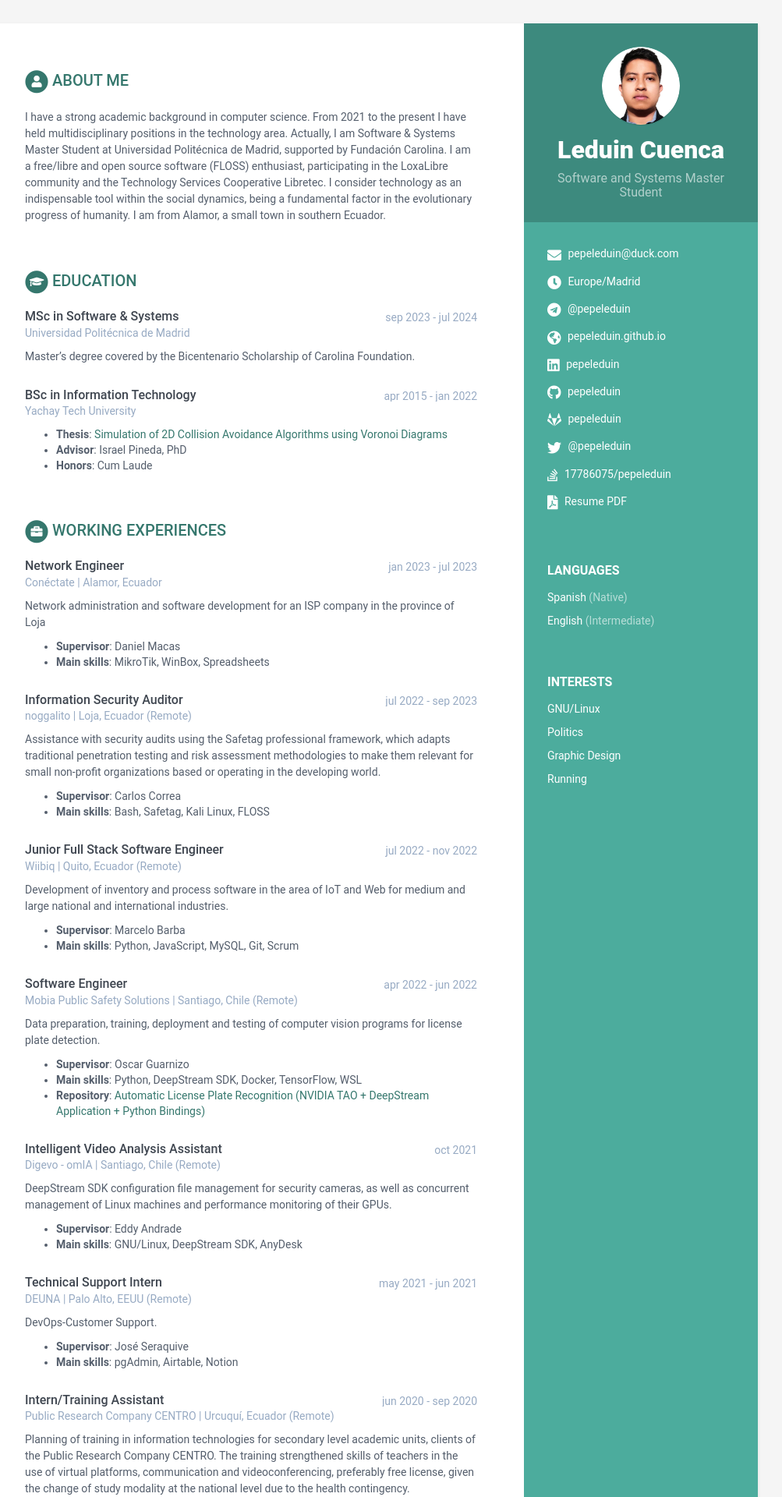
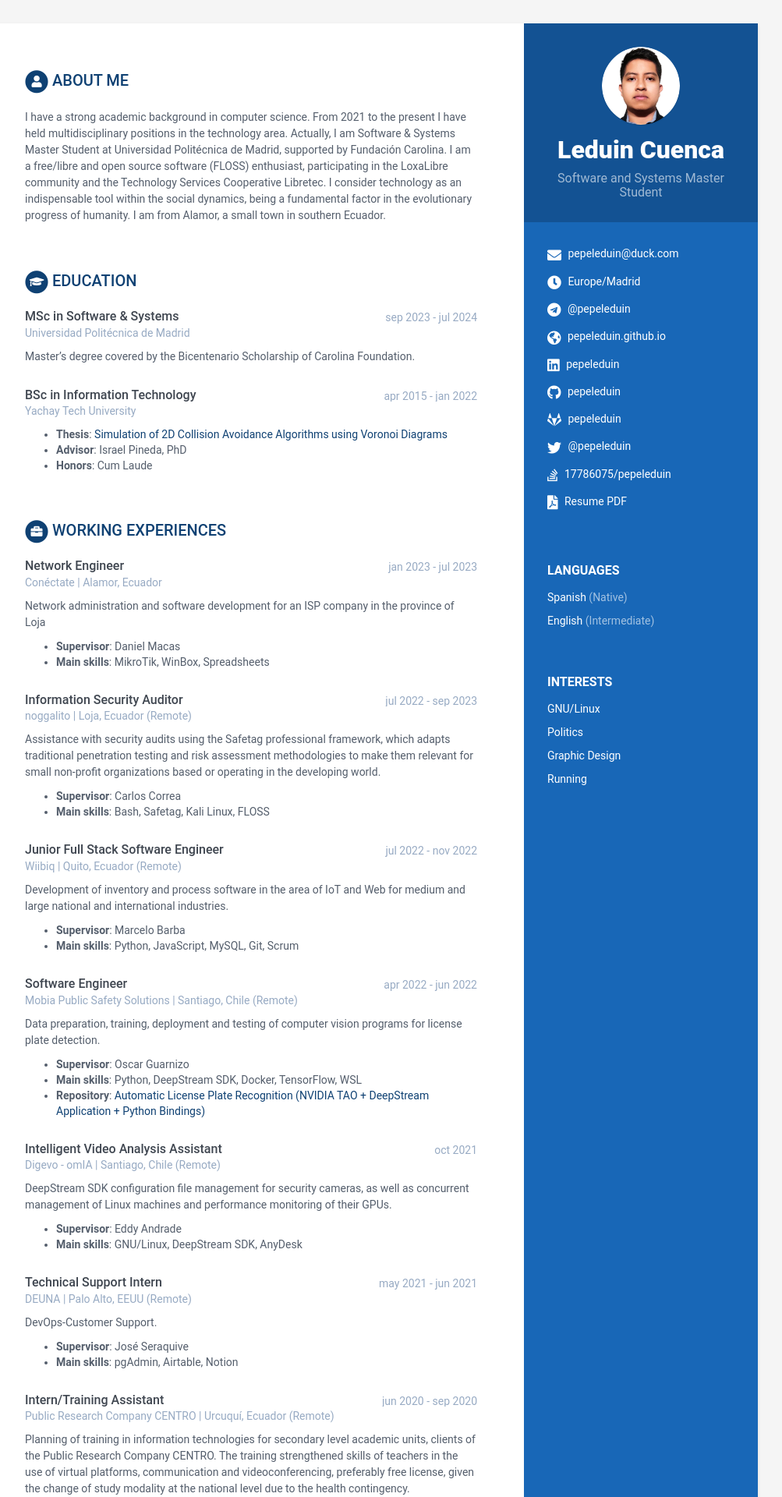
Before and after one commit to pepeleduin/pepeleduin.github.io, a Jekyll site: the page built from index.html, in a window 1280 px wide. Shown: the top 1920 px of the page at 78% size, without its empty margins (168-1171 px from the left). Built offline with Jekyll 4.4.1, drawn with Linux system fonts in a browser that asks for light colours.

Commit message:
Change color to UPM blue and red

```diff
--- a/_config.yml
+++ b/_config.yml
@@ -10,7 +10,7 @@ url: "https://pepeleduin.github.io"
 
 description: A beautiful Jekyll theme for resume
 # Style will be applied only after restarting the build or serve. Just choose one of the options.
-theme_skin: turquoise # blue turquoise green berry orange ceramic
+theme_skin: blue # blue turquoise green berry orange ceramic
 chrome_mobile_color: #use hex colors (ex:#1976d2) or leave empty if you don't want a color for chrome mobile searchbar
 
 # Tracker
--- a/_sass/skins/_blue.scss
+++ b/_sass/skins/_blue.scss
@@ -1,10 +1,10 @@
 /* Blue variables */
-$theme-color: #42A8C0;
-$text-color: #3F4650;
-$text-color-secondary: #545E6C;
-$text-grey: #97AAC3;
+$theme-color: #1867b7;
+$text-color: #3f4650;
+$text-color-secondary: #545e6c;
+$text-grey: #97aac3;
 $divider: #e8e8e8;
 $lighter-grey: #ccc;
 $darker-grey: #666;
 $smoky-white: #f5f5f5;
-$heart: #fb866a;
+$heart: #e3000b;
```
